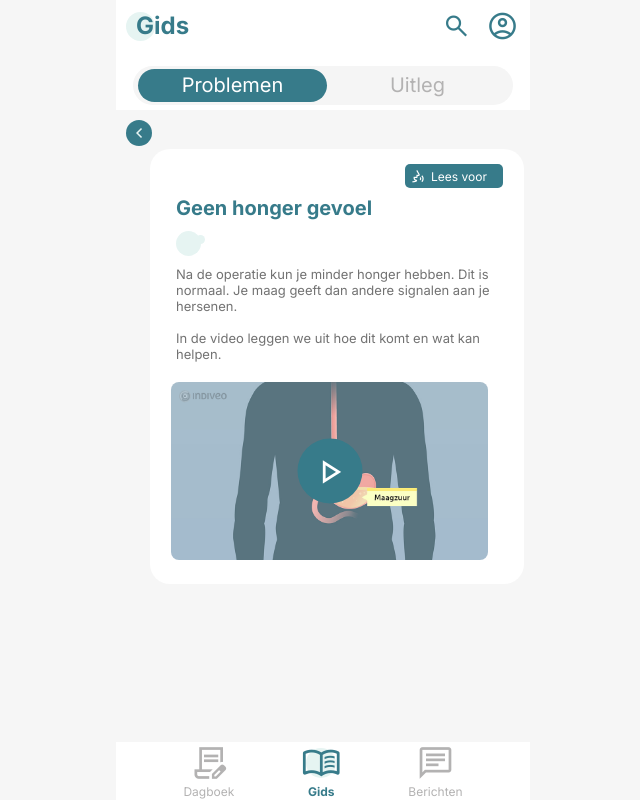
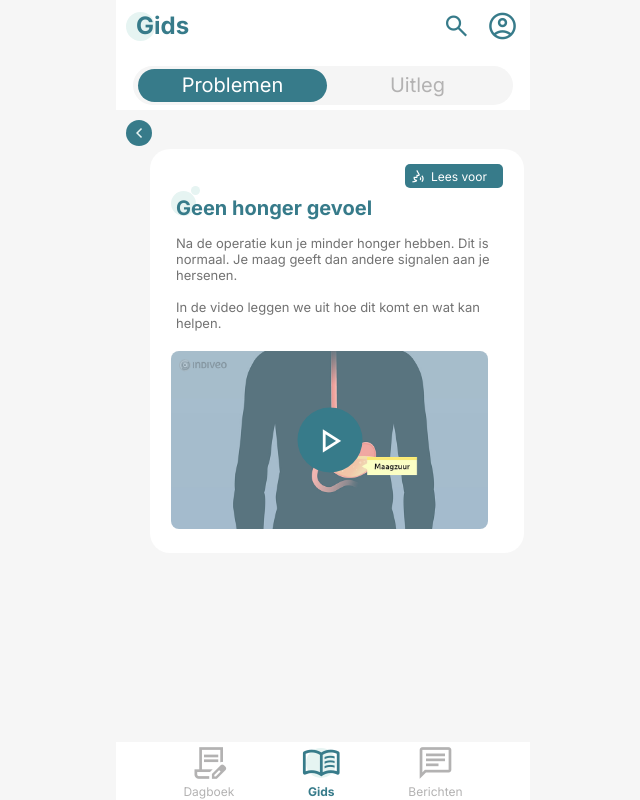
Before and after one commit to plieverse/herstelgids, a React (Vite) app in the folder client/: page /gids/1/1 in a window 1280 px wide. Shown: the whole page, without its empty margins (317-957 px from the left). Built offline with nearby package versions, Linux system fonts and the light colour scheme; no server answers.

Commit message:
Place decorative circles behind article title like Figma design

```diff
--- a/client/src/pages/guide/GuideArtikelPage.jsx
+++ b/client/src/pages/guide/GuideArtikelPage.jsx
@@ -214,23 +214,23 @@ export default function GuideArtikelPage() {
           marginLeft: '26px', marginRight: '21px', marginTop: '8px',
           display: 'flex', flexDirection: 'column', gap: '15px',
         }}>
-          <div style={{
-            fontFamily: 'Inter', fontWeight: 700, fontSize: '20px',
-            lineHeight: '24px', color: cat.color,
-          }}>{article.title}</div>
-
-          {/* Decorative circles below title */}
-          <div style={{ position: 'relative', height: '16px', flexShrink: 0 }}>
+          <div style={{ position: 'relative' }}>
+            {/* Decorative circles behind title */}
             <div style={{
               position: 'absolute', width: '9px', height: '9px',
-              left: '20px', top: '0px',
-              borderRadius: '50%', background: cat.circleColor,
+              left: '15px', top: '-10px',
+              borderRadius: '50%', background: cat.circleColor, zIndex: 0,
             }} />
             <div style={{
               position: 'absolute', width: '25px', height: '25px',
-              left: '0px', top: '-4px',
-              borderRadius: '50%', background: cat.circleColor,
+              left: '-5px', top: '-5px',
+              borderRadius: '50%', background: cat.circleColor, zIndex: 0,
             }} />
+            <div style={{
+              fontFamily: 'Inter', fontWeight: 700, fontSize: '20px',
+              lineHeight: '24px', color: cat.color,
+              position: 'relative', zIndex: 1,
+            }}>{article.title}</div>
           </div>
 
           <div style={{ display: 'flex', flexDirection: 'column', gap: '16px' }}>
```
